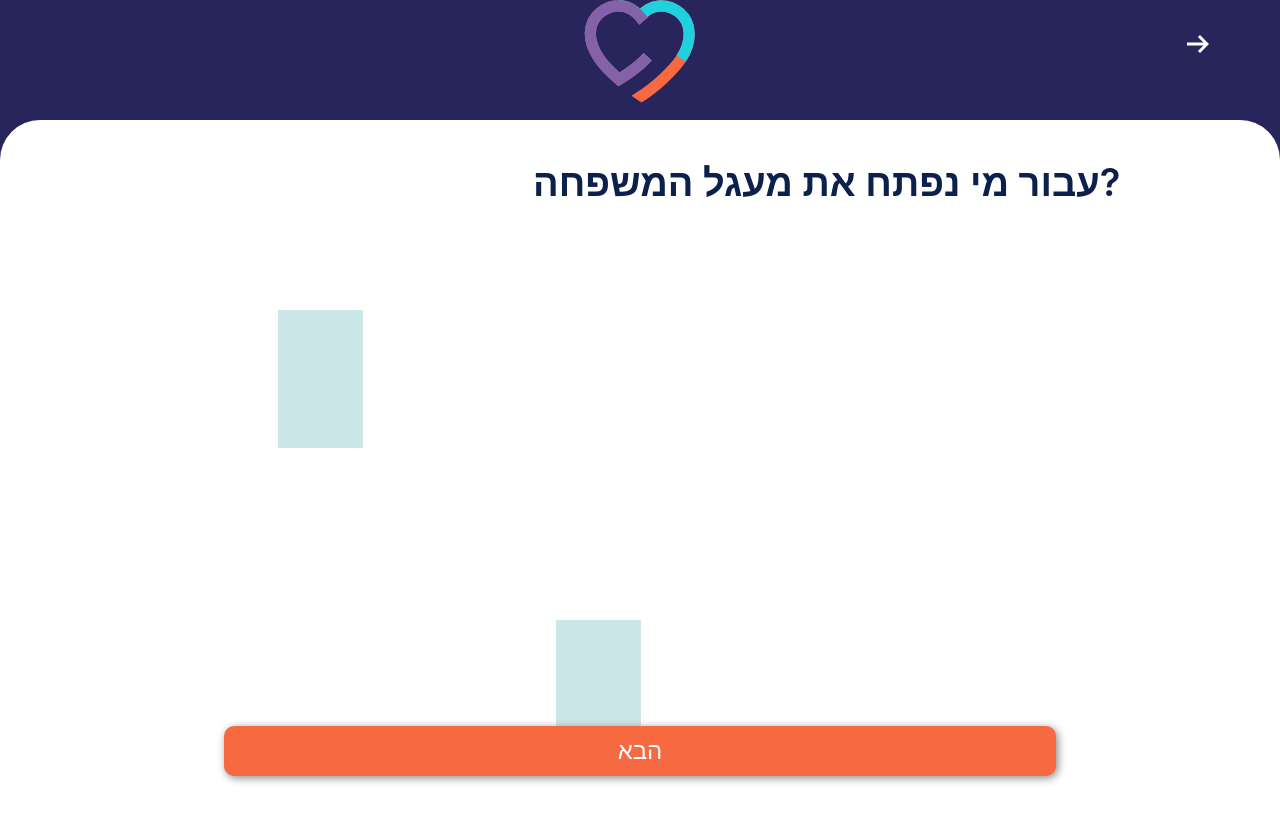
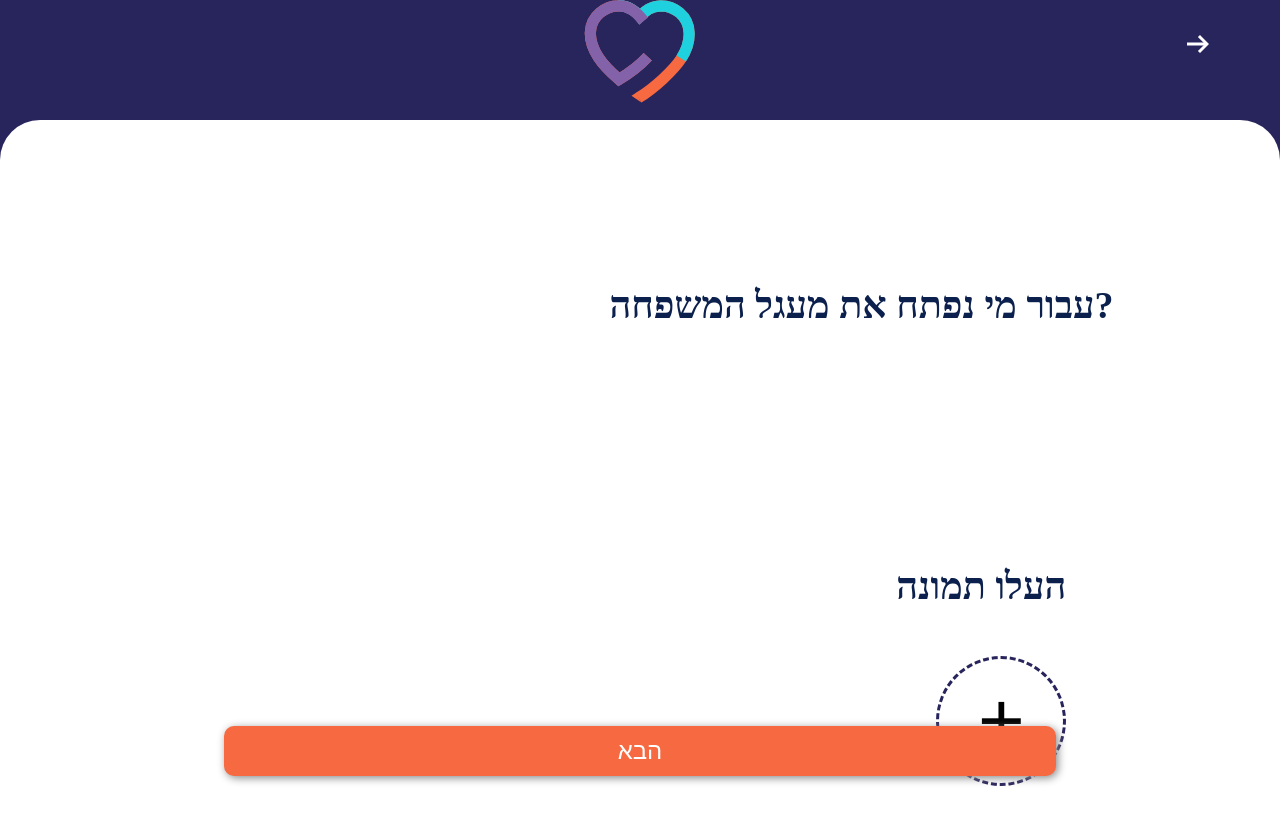
Before and after one commit to ChaimBaror/Project-HUGS, a React (Create React App) app in the folder packages/client/: page /first in a window 1280 px wide. Shown: the top 824 px of the page. Built offline with nearby package versions, Linux system fonts and the light colour scheme.

Commit message:
First Screen

```diff
--- a/packages/client/src/components/FirstScreen.tsx
+++ b/packages/client/src/components/FirstScreen.tsx
@@ -13,23 +13,28 @@ const FirstScreen = () => {
     return (
         <div className='root'>
             <div className='screenTop'>
-                <HugsLogo   width="15%" height="auth" />
+                <HugsLogo width="15%" height="auth" />
                 <div className='backArrow'>
-                  <BackArrow  />
+                    <BackArrow />
                 </div>
             </div>
 
 
-            <div  className='screen'>
+            <div className='screen'>
                 <div className='divText'>
-                <Text />עבור מי נפתח את מעגל המשפחה?
+                    <Text />עבור מי נפתח את מעגל המשפחה?
                 </div>
-                <div  className='divRadioButton'>
+                <div className='divRadioButton'>
                     <div className="divRadioButton">
 
-                    <RadioButton />
+                        <RadioButton />
                     </div>
 
+                </div>
+                <div className="textImage">
+                    <div className="divText"> העלו תמונה</div><div className="center">
+                        <button className="imagePicker">+</button>
+                    </div>
                 </div>
                 {/* <ImagePicker /> */}
                 <Button
--- a/packages/client/src/components/Screens.css
+++ b/packages/client/src/components/Screens.css
@@ -13,8 +13,8 @@
 }
 .screen {
     background: white;
+    padding: 13%;
     height: 88%;
-    width: 100%;
     top: 128px;
     border-radius: 40px 40px 0px 0px;
 }
@@ -24,26 +24,37 @@
     left: 3%;
     top: 4%;
 }
-.divText{
-    position: absolute;
-    /* left: 26.66%; */
-    right: 12.47%;
-    top: 20.42%;
-    bottom: 70.87%;
-    font-family: RAG-Sans 1.0;
-    font-style: normal;
+.divText {
+    padding-bottom: 6%;
+    font-family: RAG-Sans;
+    /* font-style: normal; */
     font-weight: 600;
     font-size: 38px;
     line-height: 101.8%;
     text-align: right;
     color: #0B204C;
 }
-
-.divRadioButton{
-    position: absolute;
-    background: rgb(203, 231, 231);
-    width: 85px;
+.divRadioButton {
     height: 138px;
     left: 278px;
     top: 310px;
+    text-align: right;
 }
+
+.imagePicker {
+    background: #FFFFFF;
+    border-radius: 50%;
+    border: rgba(40, 36, 92, 1) dashed;
+    font-size: 80px;
+    width: 130px;
+    height: 130px;
+    left: 231px;
+    top: 559px;
+}
+.textImage {
+    font-weight: 600;
+    font-size: 42px;
+    color: #0B204C;
+    text-align: right;
+    padding: 5%;
+}
```
